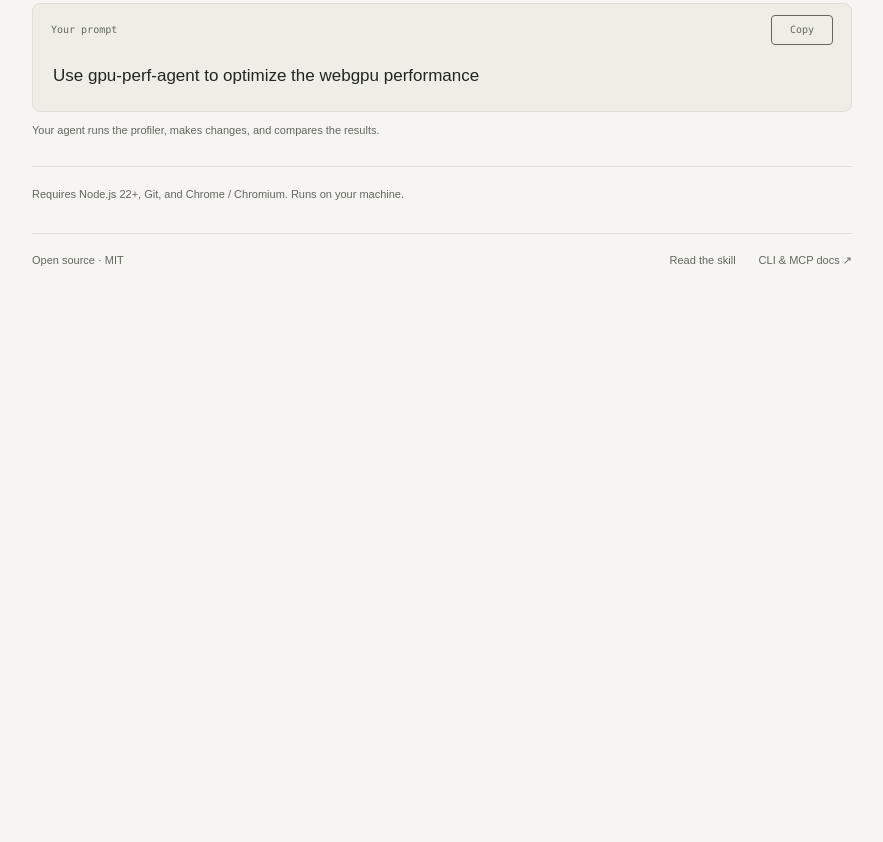
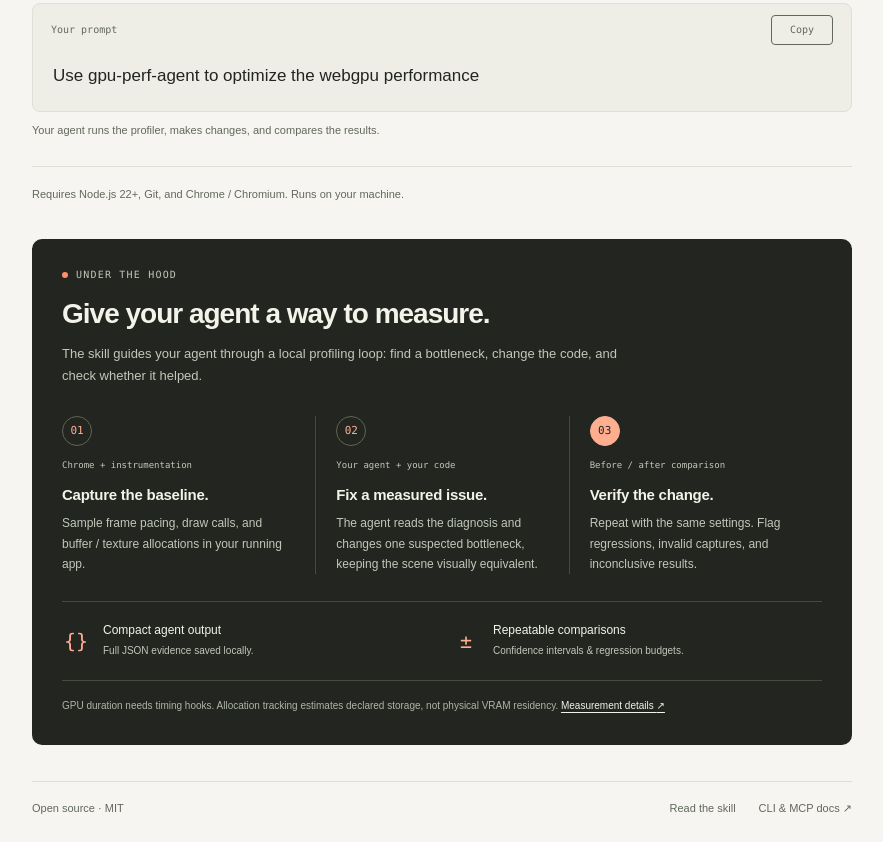
Before and after one commit to Makio64/gpu-perf-agent, a website: page site/index.html in a window 1280 px wide. Shown: the part 769-1611 px from the top of the page, without its empty margins (198-1081 px from the left). Before the commit the page ends 1063 px from the top, so only its background shows below. Drawn offline with Linux system fonts and the light colour scheme.

Commit message:
Explain the skill profiling loop with a compact visual guide

```diff
--- a/site/index.html
+++ b/site/index.html
@@ -63,6 +63,35 @@
         </section>
       </div>
       <p class="requirements">Requires Node.js 22+, Git, and Chrome / Chromium. Runs on your machine.</p>
+      <section class="mechanics" aria-labelledby="mechanics-title">
+        <div class="mechanics-heading">
+          <p class="eyebrow"><span aria-hidden="true"></span>Under the hood</p>
+          <h2 id="mechanics-title">Give your agent a way to measure.</h2>
+          <p>The skill guides your agent through a local profiling loop: find a bottleneck, change the code, and check whether it helped.</p>
+        </div>
+        <ol class="pipeline">
+          <li>
+            <div class="pipeline-stage"><span class="pipeline-number" aria-hidden="true">01</span><span>Chrome + instrumentation</span></div>
+            <h3>Capture the baseline.</h3>
+            <p>Sample frame pacing, draw calls, and buffer / texture allocations in your running app.</p>
+          </li>
+          <li>
+            <div class="pipeline-stage"><span class="pipeline-number" aria-hidden="true">02</span><span>Your agent + your code</span></div>
+            <h3>Fix a measured issue.</h3>
+            <p>The agent reads the diagnosis and changes one suspected bottleneck, keeping the scene visually equivalent.</p>
+          </li>
+          <li>
+            <div class="pipeline-stage"><span class="pipeline-number" aria-hidden="true">03</span><span>Before / after comparison</span></div>
+            <h3>Verify the change.</h3>
+            <p>Repeat with the same settings. Flag regressions, invalid captures, and inconclusive results.</p>
+          </li>
+        </ol>
+        <div class="evidence" aria-label="Built for development workflows">
+          <div><span aria-hidden="true">{}</span><p><strong>Compact agent output</strong><span>Full JSON evidence saved locally.</span></p></div>
+          <div><span aria-hidden="true">±</span><p><strong>Repeatable comparisons</strong><span>Confidence intervals &amp; regression budgets.</span></p></div>
+        </div>
+        <p class="measurement-note">GPU duration needs timing hooks. Allocation tracking estimates declared storage, not physical VRAM residency. <a href="https://github.com/Makio64/gpu-perf-agent/blob/master/docs/reference.md">Measurement details <span aria-hidden="true">↗</span></a></p>
+      </section>
     </main>
     <footer class="footer wrap">
       <span>Open source · MIT</span>
--- a/site/src/style.css
+++ b/site/src/style.css
@@ -55,6 +55,49 @@ h2 { font-size: 19px; font-weight: 600; letter-spacing: -0.4px; }
 .step-note { font-size: 11px; line-height: 1.6; color: var(--muted); margin-top: 10px; }
 .step-note a { text-decoration: underline; text-underline-offset: 3px; }
 .requirements { padding-block: 19px 29px; font-size: 11px; line-height: 1.6; color: var(--muted); }
+.mechanics {
+  margin: 6px 0 36px;
+  padding: 30px;
+  border-radius: 10px;
+  background: var(--ink);
+  color: #f3f3ea;
+}
+.eyebrow {
+  display: flex;
+  align-items: center;
+  gap: 8px;
+  font: 10px var(--mono);
+  text-transform: uppercase;
+  letter-spacing: 1.2px;
+  color: #c1c8b9;
+}
+.eyebrow > span { width: 6px; height: 6px; border-radius: 50%; background: #ff8f69; }
+.mechanics-heading h2 { margin-top: 17px; font-size: 28px; line-height: 1.2; letter-spacing: -1px; }
+.mechanics-heading > p:last-child { max-width: 570px; margin-top: 12px; color: #c1c8b9; font-size: 13px; line-height: 1.7; }
+.pipeline {
+  display: grid;
+  grid-template-columns: repeat(3, minmax(0, 1fr));
+  list-style: none;
+  padding: 0;
+  margin: 29px 0 27px;
+}
+.pipeline li { position: relative; padding: 0 20px; border-left: 1px solid #454a40; }
+.pipeline li:first-child { padding-left: 0; border-left: 0; }
+.pipeline li:last-child { padding-right: 0; }
+.pipeline-stage { display: flex; flex-direction: column; align-items: flex-start; gap: 13px; color: #c1c8b9; font: 9px/1.5 var(--mono); }
+.pipeline-number { display: grid; place-items: center; width: 30px; height: 30px; border: 1px solid #646452; border-radius: 50%; color: #ffae90; font: 11px var(--mono); }
+.pipeline li:last-child .pipeline-number { color: var(--ink); background: #ffae90; border-color: #ffae90; }
+.pipeline h3 { margin: 12px 0 8px; font-size: 15px; line-height: 1.4; letter-spacing: -0.25px; }
+.pipeline p { color: #c1c8b9; font-size: 12px; line-height: 1.7; }
+.evidence { display: grid; grid-template-columns: 1fr 1fr; gap: 20px; padding: 21px 0; border-block: 1px solid #454a40; }
+.evidence > div { display: flex; align-items: center; gap: 13px; }
+.evidence > div > span { flex: 0 0 28px; color: #ffae90; font: 20px var(--mono); text-align: center; }
+.evidence p { display: flex; flex-direction: column; gap: 6px; }
+.evidence strong { font-size: 12px; font-weight: 500; }
+.evidence p > span { color: #c1c8b9; font-size: 10px; line-height: 1.6; }
+.measurement-note { margin-top: 16px; max-width: 660px; color: #aeb6a6; font-size: 10px; line-height: 1.8; }
+.measurement-note a { display: inline-block; color: #f3f3ea; text-decoration: underline; text-underline-offset: 3px; white-space: nowrap; }
+.measurement-note a:hover { color: #ffae90; }
 .footer { display: flex; justify-content: space-between; gap: 16px; padding-block: 20px 27px; border-top: 1px solid var(--line); font-size: 11px; color: var(--muted); }
 .footer > div { display: flex; gap: 23px; }
 @media (max-width: 600px) {
@@ -72,6 +115,15 @@ h2 { font-size: 19px; font-weight: 600; letter-spacing: -0.4px; }
   .prompt pre { font-size: 16px; }
   .step-heading { gap: 11px; }
   .copy { min-height: 36px; }
+  .mechanics { margin-top: 0; padding: 24px 20px; }
+  .mechanics-heading h2 { font-size: 26px; }
+  .pipeline { grid-template-columns: 1fr; gap: 20px; margin-block: 26px; }
+  .pipeline li, .pipeline li:first-child, .pipeline li:last-child { padding: 0 0 0 43px; border: 0; }
+  .pipeline li:not(:last-child)::after { content: ""; position: absolute; left: 14px; top: 36px; bottom: -14px; border-left: 1px solid #454a40; }
+  .pipeline-number { position: absolute; top: 0; left: 0; }
+  .pipeline-stage { min-height: 30px; justify-content: center; }
+  .pipeline h3 { margin-top: 5px; }
+  .evidence { grid-template-columns: 1fr; gap: 20px; }
   .footer { flex-wrap: wrap; padding-bottom: 24px; }
 }
 @media (prefers-reduced-motion: no-preference) {
```
Also changed, not shown: site/README.md.
